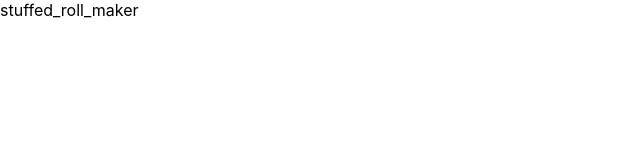
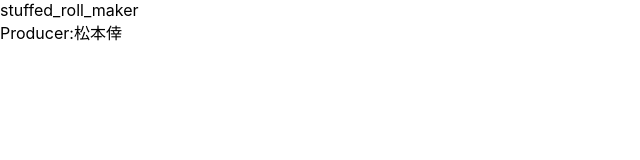
Before and after one commit to assassin2374/stuffed_roll_maker, a React (Create React App) app: page / in a window 1280 px wide. Shown: the top 160 px of the page, without its empty margins (0-640 px from the left). Built offline with nearby package versions, Linux system fonts and the light colour scheme.

Commit message:
stuff.model作成

```diff
--- a/package.json
+++ b/package.json
@@ -3,6 +3,9 @@
   "version": "0.1.0",
   "private": true,
   "dependencies": {
+    "@emotion/react": "^11.7.1",
+    "@emotion/styled": "^11.6.0",
+    "@mui/material": "^5.2.7",
     "@testing-library/jest-dom": "^5.16.1",
     "@testing-library/react": "^12.1.2",
     "@testing-library/user-event": "^13.5.0",
--- /dev/null
+++ b/src/model/stuff.ts
@@ -0,0 +1,4 @@
+export type Stuff = {
+  role: string;
+  name: string;
+};
--- a/src/view/Home.tsx
+++ b/src/view/Home.tsx
@@ -1,9 +1,20 @@
 import * as React from "react";
+import { useState } from "react";
+import { Stuff } from "../model/stuff";
+import Button from "@mui/material/Button";
+import TextField from "@mui/material/TextField";
+
+const producer: Stuff = { role: "Producer", name: "松本倖" };
 
 const Home: React.FC = () => {
+  const [stuff, setStuff] = useState<Stuff>(producer);
+
   return (
     <>
       <div>stuffed_roll_maker</div>
+      <div>
+        {stuff.role}:{stuff.name}
+      </div>
     </>
   );
 };
```
Also changed, not shown: 1 other file (tests, documents, lock files or other folders).
